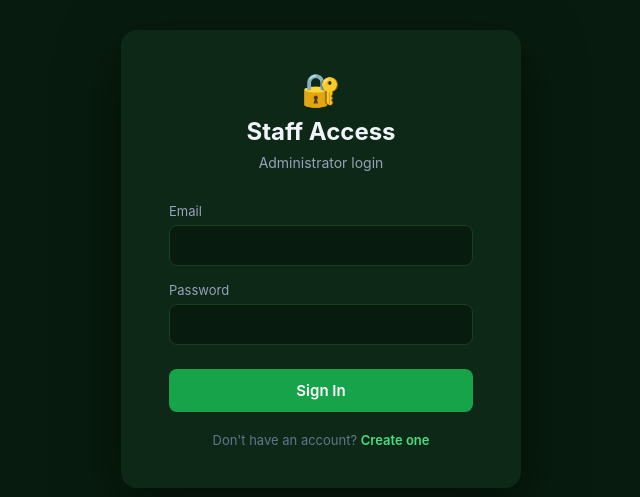
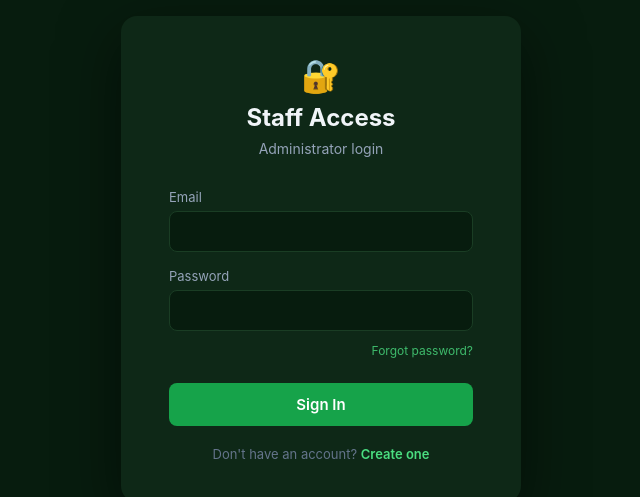
Before and after one commit to erisenb/peerlingo, a React (Vite) app in the folder frontend/: page /staff in a window 1280 px wide. Shown: the part 141-638 px from the top of the page, without its empty margins (319-959 px from the left). Built offline with nearby package versions, Linux system fonts and the light colour scheme; no server answers.

Commit message:
Add forgot password link to staff login

```diff
--- a/frontend/src/pages/AdminLogin.jsx
+++ b/frontend/src/pages/AdminLogin.jsx
@@ -1,5 +1,5 @@
 import { useState } from 'react'
-import { useNavigate } from 'react-router-dom'
+import { Link, useNavigate } from 'react-router-dom'
 import { useAuth } from '../context/AuthContext'
 import { API_BASE } from '../api'
 
@@ -115,6 +115,14 @@ export default function AdminLogin() {
 
           {error && <div style={{ color: '#f87171', fontSize: 13, textAlign: 'center' }}>{error}</div>}
 
+          {mode === 'login' && (
+            <div style={{ textAlign: 'right', marginTop: -8 }}>
+              <Link to="/forgot-password" style={{ fontSize: 12, color: '#4ade80', textDecoration: 'none', opacity: 0.8 }}>
+                Forgot password?
+              </Link>
+            </div>
+          )}
+
           <button
             type="submit" disabled={loading}
             style={{
```
